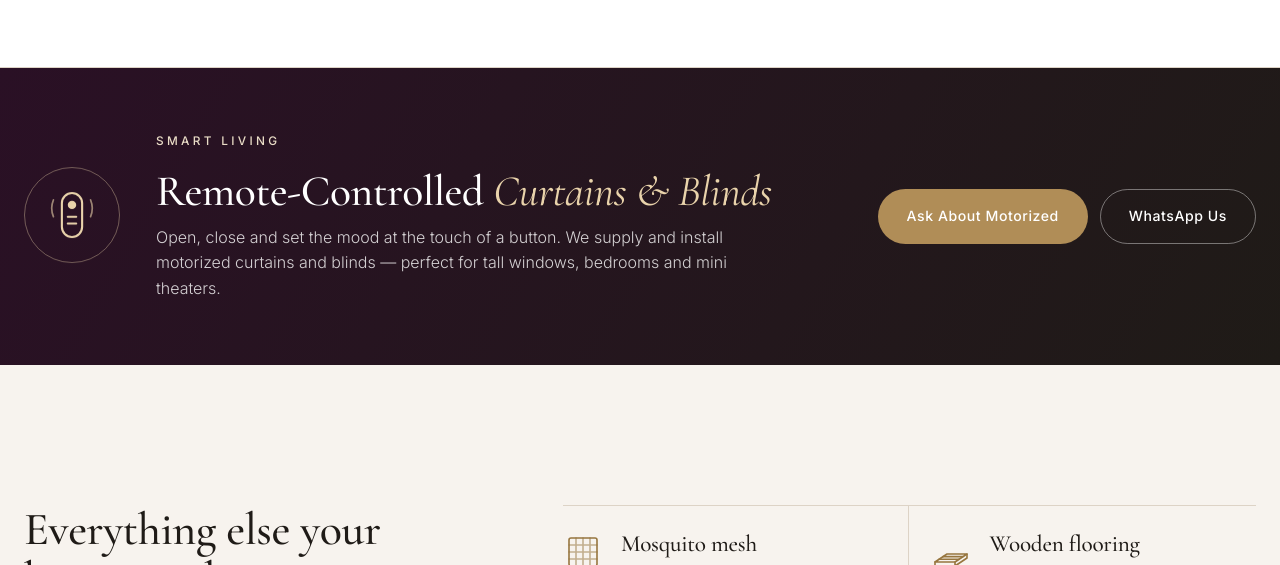
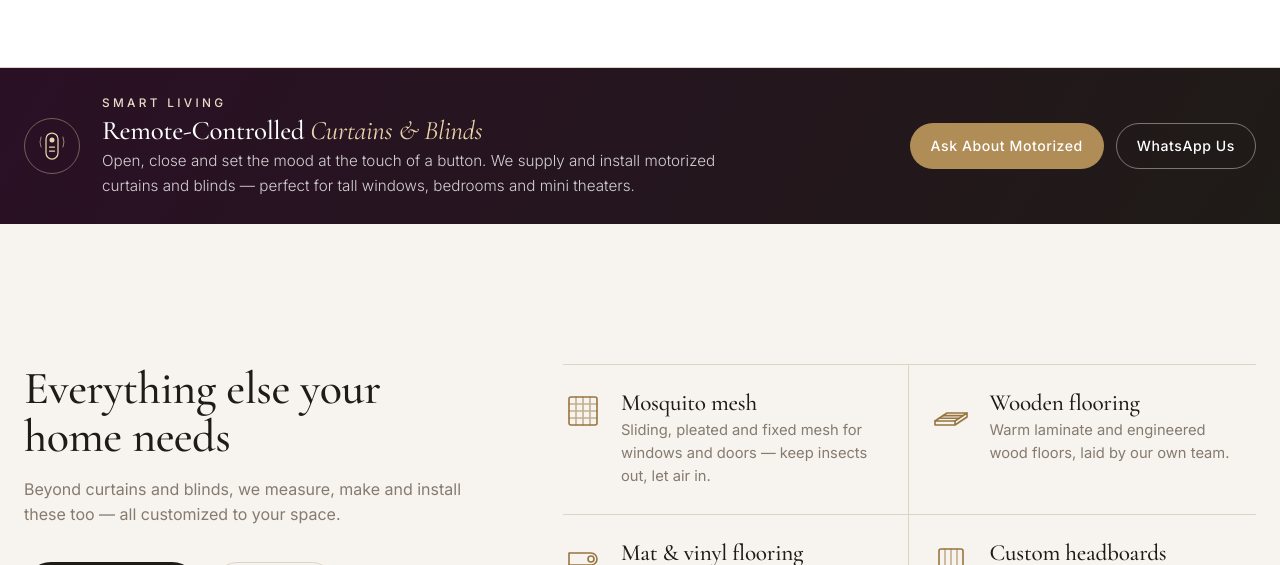
Before and after one commit to tousif-219/desktop-tutorial, a website: page index.html in a window 1280 px wide. Shown: the part 2094-2659 px from the top of the page. Drawn offline with nearby package versions, Linux system fonts and the light colour scheme; files whose address does not match are found by name.

Commit message:
Add files via upload

```diff
--- a/styles.css
+++ b/styles.css
@@ -168,7 +168,7 @@ body.light-hero .header:not(.solid){color:var(--ink)}
 .hero-photo .hs{position:absolute;inset:0;width:100%;height:100%;object-fit:cover;object-position:62% 40%;opacity:0;transform:scale(1.08);transition:opacity 1.4s ease,transform 7s linear}
 .hero-photo .hs.on{opacity:1;transform:scale(1)}
 .hero-photo .hs.out{opacity:0;transform:scale(1)}
-.hero-bar{position:absolute;right:4%;bottom:34px;left:auto;z-index:3;display:flex;gap:10px;opacity:1;transform:none}
+.hero-bar{display:none}
 .hero-bar button{width:34px;height:4px;padding:0;border:0;border-radius:4px;background:rgba(31,27,23,.28);cursor:pointer;position:relative;overflow:hidden}
 .hero-bar button i{position:absolute;inset:0;background:var(--gold);transform:scaleX(0);transform-origin:left}
 .hero-bar button.on i{animation:heroDot 5.5s linear forwards}
@@ -187,7 +187,6 @@ body.light-hero .header:not(.solid){color:var(--ink)}
   .hero-photo{position:relative;width:100%;height:52vh;min-height:320px;
     -webkit-mask-image:linear-gradient(180deg,#000 60%,transparent);mask-image:linear-gradient(180deg,#000 60%,transparent)}
   .hero-photo::after{display:none}
-  .hero-bar{right:auto;left:50%;transform:translateX(-50%);bottom:auto;top:calc(max(52vh,320px) - 22px)}
   .hero-merge .hero-grid{grid-template-columns:1fr;margin-top:-36px}
   .hero-offer{font-size:.8rem}
 }
@@ -553,7 +552,10 @@ address{font-style:normal;color:var(--ink-2);line-height:1.75}
 .ct-swatches li{transform-origin:50% 0}
 @keyframes swingIn{0%{opacity:0;transform:translateY(-24px) rotate(-7deg)}45%{opacity:1;transform:rotate(4deg)}70%{transform:rotate(-2deg)}88%{transform:rotate(.8deg)}100%{transform:none}}
 .ct-ig{margin-top:44px;color:var(--ink-2)}
-.ct-ig a{color:var(--gold-d);text-decoration:underline;text-underline-offset:3px}
+.ct-ig{display:flex;align-items:center;justify-content:center;flex-wrap:wrap;gap:12px;text-align:center}
+.ct-ig-btn{display:inline-grid;place-items:center;width:46px;height:46px;border-radius:14px;color:#fff;background:radial-gradient(circle at 30% 107%,#fdf497 0%,#fdf497 5%,#fd5949 45%,#d6249f 60%,#285aeb 90%);box-shadow:0 6px 16px rgba(214,36,159,.28);transition:transform .3s var(--ease)}
+.ct-ig-btn:hover{transform:translateY(-2px) scale(1.06)}
+.ct-ig-btn svg{width:24px;height:24px}
 /* booking */
 .ct-book{background:var(--white);padding:clamp(70px,9vw,120px) 0}
 .ct-book-grid{display:grid;grid-template-columns:.9fr 1.1fr;gap:clamp(40px,6vw,90px);align-items:start}
@@ -598,15 +600,16 @@ address{font-style:normal;color:var(--ink-2);line-height:1.75}
 .reel .instagram-media{margin:0!important;min-width:0!important;width:100%!important;max-width:380px!important;border-radius:16px!important;box-shadow:0 14px 34px rgba(31,27,23,.12)!important}
 
 /* smart / motorized strip */
-.smart{background:linear-gradient(120deg,#2a1025,#1f1b17);color:#fff;padding:64px 0}
-.smart-in{display:grid;grid-template-columns:auto 1fr auto;gap:36px;align-items:center}
-.smart-icon{width:96px;height:96px;border-radius:50%;display:grid;place-items:center;color:#e9d3ab;border:1.5px solid rgba(233,211,171,.4);animation:float 6s ease-in-out infinite}
-.smart-icon svg{width:54px;height:54px}
-.smart h2{font-size:clamp(1.8rem,3.4vw,2.8rem);margin-bottom:10px}
+.smart{background:linear-gradient(120deg,#2a1025,#1f1b17);color:#fff;padding:26px 0}
+.smart-in{display:grid;grid-template-columns:auto 1fr auto;gap:22px;align-items:center}
+.smart-icon{width:56px;height:56px;border-radius:50%;display:grid;place-items:center;color:#e9d3ab;border:1.5px solid rgba(233,211,171,.4)}
+.smart-icon svg{width:32px;height:32px}.smart h2{font-size:clamp(1.25rem,2.1vw,1.7rem);margin-bottom:4px}
 .smart h2 em{color:#e9d3ab}
-.smart-text p:not(.eyebrow){opacity:.8;font-weight:300;max-width:620px}
-.smart .btn-row{margin-top:0}
-@media (max-width:860px){.smart-in{grid-template-columns:1fr;gap:22px}.smart-icon{width:76px;height:76px}}
+.smart-text p:not(.eyebrow){opacity:.8;font-weight:300;font-size:.95rem;max-width:620px}
+.smart .eyebrow{margin-bottom:4px}
+.smart .btn-row{margin-top:0;flex-wrap:nowrap}
+.smart .btn{padding:11px 20px;font-size:.88rem}
+@media (max-width:860px){.smart{padding:24px 0}.smart-in{grid-template-columns:auto 1fr;gap:16px}.smart .btn-row{grid-column:1/-1;flex-wrap:wrap}}
 
 /* brand marquee — scrolls left to right, pauses on hover */
 .brands{padding:70px 0;background:var(--white);border-block:1px solid var(--line);overflow:hidden}
@@ -729,6 +732,8 @@ address{font-style:normal;color:var(--ink-2);line-height:1.75}
   .nav.open{opacity:1;visibility:visible}
   body.menu .header{color:var(--ink)}
   .burger{display:block}
+  .header-actions{margin-left:auto}
+  .burger{margin-right:-10px}
   .only-mobile{display:grid}
   .hide-mobile{display:none}
   .header .wa-link{color:var(--wa)}
```
